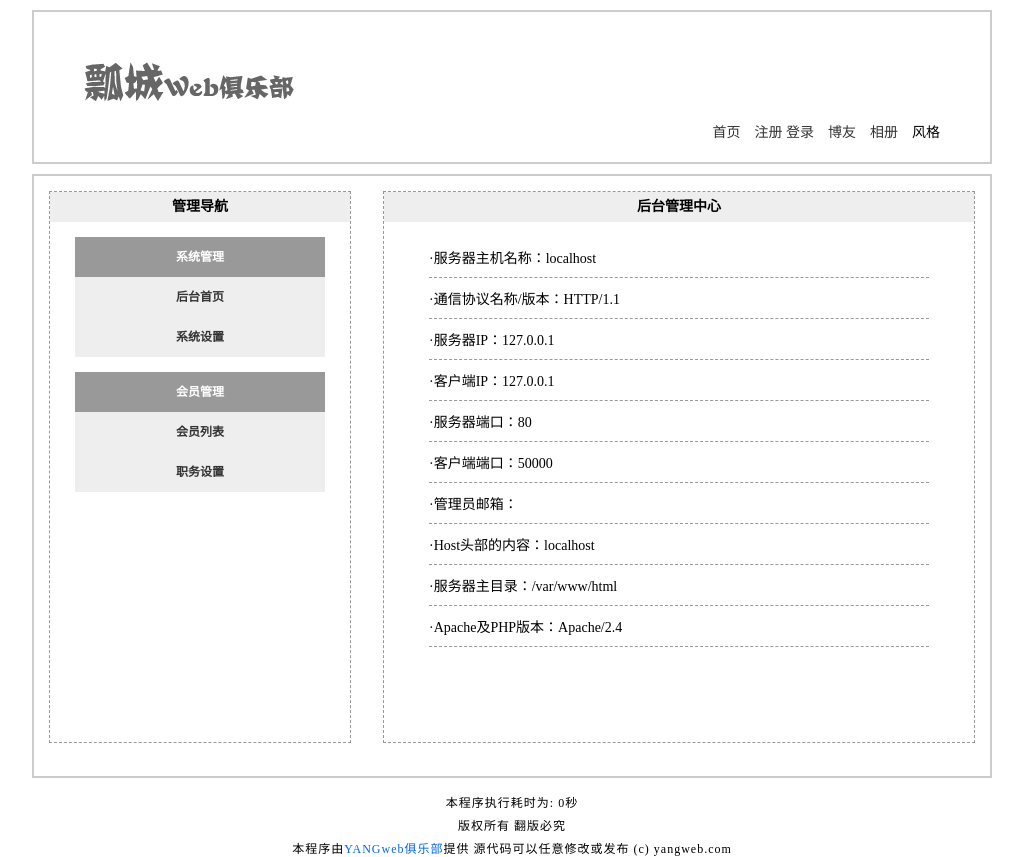
After one commit to PHPyangyi/BBS, a PHP site: page /manage.php in a window 1280 px wide. The commit adds this page. Shown: the whole page, without its empty margins (128-1151 px from the left). Run offline with PHP 8.4, Linux system fonts and the light colour scheme; data that the repository does not hold is empty.

Commit message:
BBS第三天晚上完成到跟系统设置

```diff
--- a/active.php
+++ b/active.php
@@ -5,6 +5,7 @@
      * Date: 2018/5/26
      * Time: 19:10
      */
+    session_start();
     define('IN_TG',true);
     define('SCRIPT','active');
     require dirname(__FILE__).'/includes/common.inc.php';
--- /dev/null
+++ b/css/1/manage.css
@@ -0,0 +1,10 @@
+@CHARSET "UTF-8";
+#member #member_main dl {
+    width:500px;
+    margin:15px auto;
+    font-size:14px;
+}
+#member #member_main dl dd {
+    padding:10px 0;
+    border-bottom:1px dashed #999;
+}
--- /dev/null
+++ b/includes/manage.inc.php
@@ -0,0 +1,25 @@
+<?php
+    /**
+     * Created by PhpStorm.
+     * User: 阳毅
+     * Date: 2018/5/28
+     * Time: 20:37
+     */
+    if (!defined('IN_TG')) {
+        exit('Access Defined!');
+    }
+?>
+
+    <div id="member_sidebar">
+        <h2>管理导航</h2>
+        <dl>
+            <dt>系统管理</dt>
+            <dd><a href="manage.php">后台首页</a></dd>
+            <dd><a href="manage_set.php">系统设置</a></dd>
+        </dl>
+        <dl>
+            <dt>会员管理</dt>
+            <dd><a href="manage_member.php">会员列表</a></dd>
+            <dd><a href="manage_job.php">职务设置</a></dd>
+        </dl>
+    </div>
--- a/includes/title.inc.php
+++ b/includes/title.inc.php
@@ -12,6 +12,5 @@
          exit('error');
     }
 ?>
-<link rel="stylesheet" href="favicon.ico">
 <link rel="stylesheet" href="css/1/basic.css">
 <link rel="stylesheet" type="text/css" href="css/1/<?php echo SCRIPT?>.css" />
--- /dev/null
+++ b/manage.php
@@ -0,0 +1,42 @@
+<?php
+    /**
+     * Created by PhpStorm.
+     * User: 阳毅
+     * Date: 2018/5/28
+     * Time: 20:37
+     */
+    session_start();
+    define('IN_TG',true);
+    define('SCRIPT','manage');
+    require dirname(__FILE__).'/includes/common.inc.php';
+?>
+<!DOCTYPE html>
+<html lang="en">
+<head>
+    <meta charset="UTF-8">
+    <title>多用户留言系统-后台管理中心</title>
+    <?php require ROOT_PATH.'includes/title.inc.php'; ?>
+</head>
+<body>
+    <?php require ROOT_PATH.'includes/header.inc.php'; ?>
+    <div id="member">
+        <?php require ROOT_PATH.'includes/manage.inc.php'; ?>
+        <div id="member_main">
+            <h2>后台管理中心</h2>
+            <dl>
+                <dd>·服务器主机名称：<?php echo $_SERVER['SERVER_NAME']; ?></dd>
+                <dd>·通信协议名称/版本：<?php echo $_SERVER['SERVER_PROTOCOL']; ?></dd>
+                <dd>·服务器IP：<?php echo $_SERVER["SERVER_ADDR"]; ?></dd>
+                <dd>·客户端IP：<?php echo $_SERVER["REMOTE_ADDR"]; ?></dd>
+                <dd>·服务器端口：<?php echo $_SERVER['SERVER_PORT']; ?></dd>
+                <dd>·客户端端口：<?php echo $_SERVER["REMOTE_PORT"]; ?></dd>
+                <dd>·管理员邮箱：<?php echo $_SERVER['SERVER_ADMIN'] ?></dd>
+                <dd>·Host头部的内容：<?php echo $_SERVER['HTTP_HOST']; ?></dd>
+                <dd>·服务器主目录：<?php echo $_SERVER["DOCUMENT_ROOT"]; ?></dd>
+                <dd>·Apache及PHP版本：<?php echo $_SERVER["SERVER_SOFTWARE"]; ?></dd>
+            </dl>
+        </div>
+    </div>
+    <?php require ROOT_PATH.'includes/footer.inc.php'; ?>
+</body>
+</html>
--- a/member.php
+++ b/member.php
@@ -5,6 +5,7 @@
      * Date: 2018/5/27
      * Time: 11:05
      */
+    session_start();
     define('IN_TG',true);
     define('SCRIPT','member');
     require dirname(__FILE__).'/includes/common.inc.php';
--- a/member_flower.php
+++ b/member_flower.php
@@ -5,6 +5,7 @@
      * Date: 2018/5/27
      * Time: 22:09
      */
+    session_start();
     define('IN_TG',true);
     define('SCRIPT','member_flower');
     require dirname(__FILE__).'/includes/common.inc.php';
--- a/member_friend.php
+++ b/member_friend.php
@@ -5,6 +5,7 @@
      * Date: 2018/5/27
      * Time: 20:59
      */
+    session_start();
     define('IN_TG',true);
     define('SCRIPT','member_friend');
     require dirname(__FILE__).'/includes/common.inc.php';
--- a/member_message.php
+++ b/member_message.php
@@ -5,6 +5,7 @@
      * Date: 2018/5/27
      * Time: 15:21
      */
+    session_start();
     define('IN_TG',true);
     define('SCRIPT','member_message');
     require dirname(__FILE__).'/includes/common.inc.php';
--- a/member_message_detail.php
+++ b/member_message_detail.php
@@ -5,6 +5,7 @@
      * Date: 2018/5/27
      * Time: 15:41
      */
+    session_start();
     define('IN_TG',true);
     define('SCRIPT','member_message_detail');
     require dirname(__FILE__).'/includes/common.inc.php';
--- a/message.php
+++ b/message.php
@@ -5,6 +5,7 @@
      * Date: 2018/5/27
      * Time: 14:43
      */
+    session_start();
     define('IN_TG',true);
     define('SCRIPT','message');
     require dirname(__FILE__).'/includes/common.inc.php';
--- a/post.php
+++ b/post.php
@@ -5,6 +5,7 @@
      * Date: 2018/5/28
      * Time: 9:56
      */
+    session_start();
     define('IN_TG',true);
     define('SCRIPT','post');
     require dirname(__FILE__).'/includes/common.inc.php';
```
Also changed, not shown: article.php (+15 -1 lines), includes/check_func.php (+13 -2 lines), login.php (+5 -4 lines), member_modify.php (+28 -15 lines), register.php (+4 -4 lines), favicon.ico (deleted).
